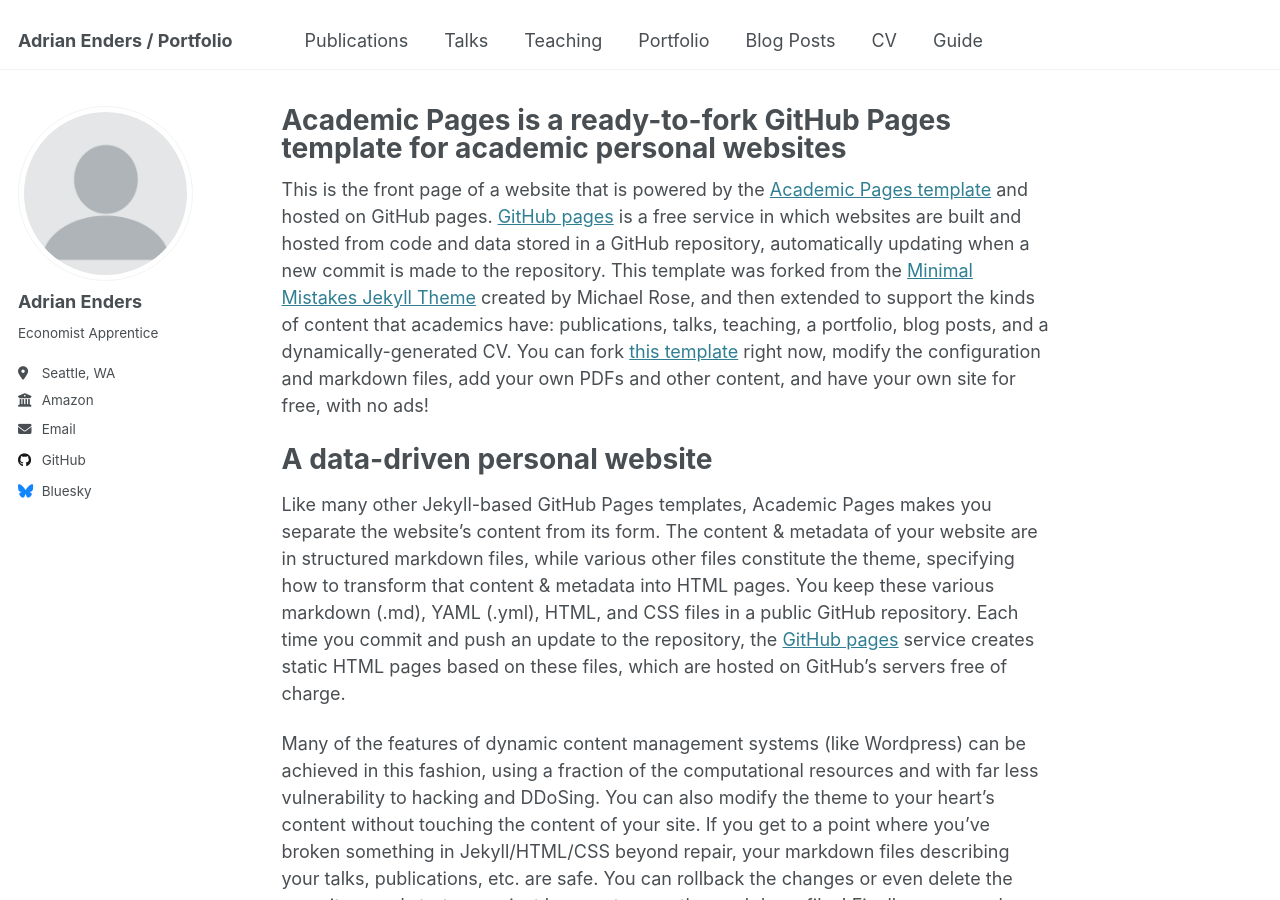
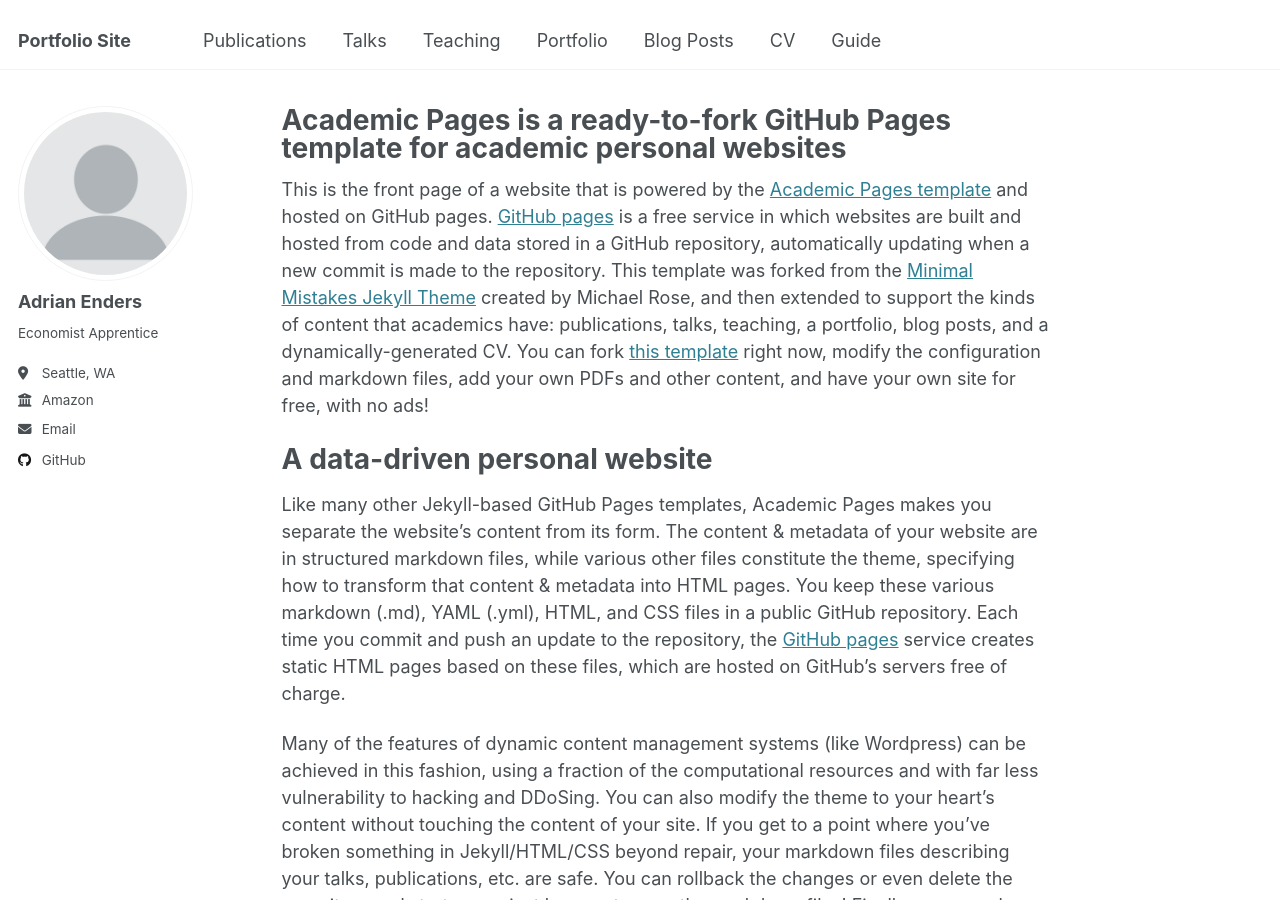
Before and after one commit to ae4292/ae4292.github.io, a Jekyll site: the page built from _pages/about.md, in a window 1280 px wide and 900 px high. Built offline with Jekyll 4.4.1, drawn with Linux system fonts in a browser that asks for light colours; part of the change alters nothing that is shown.

Commit message:
Update _config.yml

```diff
--- a/_config.yml
+++ b/_config.yml
@@ -9,10 +9,10 @@
 # Basic Site Settings
 locale                   : "en-US"
 site_theme               : "default"
-title                    : "Adrian Enders / Portfolio"
+title                    : "Portfolio Site"
 title_separator          : "-"
 name                     : &name "Adrian Enders"
-description              : &description "personal description"
+description              : &description "Aspriring Finance and Econometrics PhD Student"
 url                      : https://ae4292.github.io/ # the base hostname & protocol for your site e.g. "https://[your GitHub username].github.io"
 baseurl                  : "" # the subpath of your site, e.g. "/blog"
 repository               : "ae4292/ae4292.github.io"
@@ -45,12 +45,12 @@ author:
   bitbucket        : # Username - Update with your username on the site
   codepen          : # Username
   dribbble         : # Username
-  github           : "academicpages"
+  github           : "ae4292"
   kaggle           : # Username
   stackoverflow    : # User number or user number and name (i.e., use "1" or "1/jeff-atwood")
 
   # Social media
-  bluesky          : "bsky.app" # Replace this with you Bluesky username
+  bluesky          : # Replace this with you Bluesky username
   facebook         : # Username
   flickr           : # Username
   foursquare       : # Username
@@ -59,7 +59,7 @@ author:
   keybase          : # Username
   instagram        : # Username
   lastfm           : # Username
-  linkedin         : # Username
+  linkedin         : # adrian-enders-cal
   mastodon         : # URL
   medium           : # URL
   pinterest        : # Username
@@ -73,7 +73,6 @@ author:
   wikipedia        : # Username
   xing             : # Username
   youtube          : # Username
-  zhihu            : # Username
 
 # Publication Category - The following the list of publication categories and their headings
 publication_category:
```
